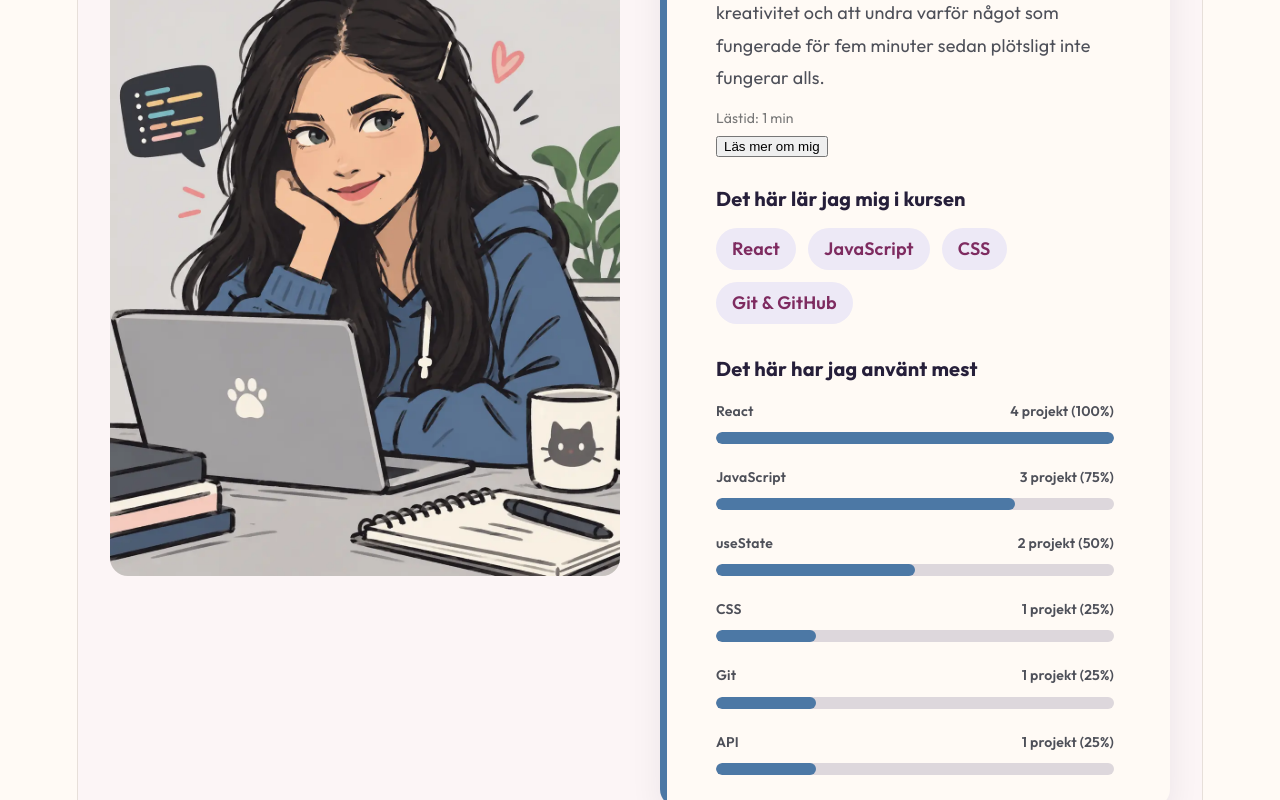
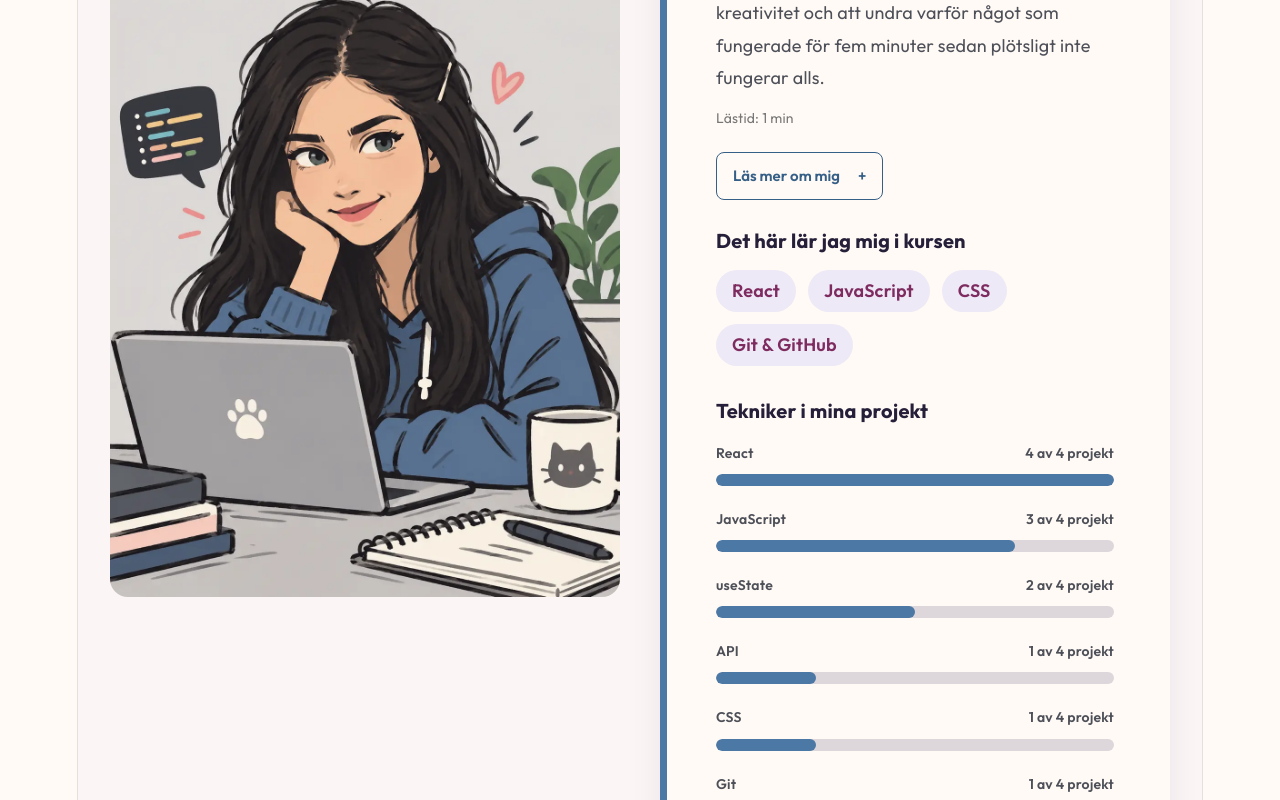
Before and after one commit to nataliedeleeuw/min-sida-experiment, a React (Vite) app: page /om-mig in a window 1280 px wide. Shown: the part 460-1260 px from the top of the page. Built offline with nearby package versions, Linux system fonts and the light colour scheme.

Commit message:
https://github.com/nataliedeleeuw/min-sida-experiment

```diff
--- /dev/null
+++ b/src/components/LasMer.css
@@ -0,0 +1,70 @@
+
+.las-mer {
+  margin-top: 20px;
+}
+
+.las-mer-knapp {
+  display: inline-flex;
+  align-items: center;
+  justify-content: space-between;
+  gap: 18px;
+
+  min-height: 44px;
+  padding: 10px 16px;
+
+  border: 1.5px solid #365F87;
+  border-radius: 8px;
+
+  background-color: transparent;
+  color: #365F87;
+
+  font: inherit;
+  font-size: 15px;
+  font-weight: 600;
+
+  cursor: pointer;
+  transition:
+    background-color 0.2s ease,
+    color 0.2s ease;
+}
+
+.las-mer-knapp:hover {
+  background-color: #E8EFF5;
+}
+
+.las-mer-knapp:focus-visible {
+  outline: 3px solid #4C78A5;
+  outline-offset: 3px;
+}
+
+.las-mer-innehall {
+  margin-top: 16px;
+  padding: 16px 20px;
+
+  border-left: 3px solid #E3B7B3;
+  border-radius: 0 8px 8px 0;
+
+  background-color: #F5F0F4;
+}
+
+/* Mörkerläge */
+
+.dark-mode .las-mer-knapp {
+  border-color: #86ACD0;
+  color: #D0E7FF;
+}
+
+.dark-mode .las-mer-knapp:hover {
+  background-color: #354B65;
+}
+
+.dark-mode .las-mer-innehall {
+  background-color: #30435C;
+  border-left-color: #E3B7B3;
+}
+
+@media (prefers-reduced-motion: reduce) {
+  .las-mer-knapp {
+    transition: none;
+  }
+}
--- a/src/components/LasMer.jsx
+++ b/src/components/LasMer.jsx
@@ -1,20 +1,40 @@
+
 import { useState } from "react";
+import "./LasMer.css";
 
 function LasMer() {
   const [visas, setVisas] = useState(false);
 
   return (
-    <div>
-      <button onClick={() => setVisas(!visas)}>
-        {visas ? "Visa mindre" : "Läs mer om mig"}
+    <div className="las-mer">
+      <button
+        type="button"
+        className="las-mer-knapp"
+        onClick={() => setVisas(!visas)}
+        aria-expanded={visas}
+        aria-controls="mer-om-mig"
+      >
+        <span>
+          {visas ? "Visa mindre" : "Läs mer om mig"}
+        </span>
+
+        <span aria-hidden="true">
+          {visas ? "−" : "+"}
+        </span>
       </button>
 
       {visas && (
-        <p>
-          Jag gillar att förstå hur saker fungerar, från människor
-          till kod. Programmering ger mig en ny plats att kombinera
-          min nyfikenhet med problemlösning och kreativitet.
-        </p>
+        <div
+          id="mer-om-mig"
+          className="las-mer-innehall"
+        >
+          <p>
+            Jag gillar att förstå hur saker fungerar,
+            från människor till kod. Programmering ger
+            mig en ny plats att kombinera min nyfikenhet
+            med problemlösning och kreativitet.
+          </p>
+        </div>
       )}
     </div>
   );
--- a/src/components/Statistik.jsx
+++ b/src/components/Statistik.jsx
@@ -3,42 +3,68 @@ import projektLista from "../Data/Projekt.json";
 import "./Statistik.css";
 
 function Statistik() {
-  const antal = projektLista.reduce((summa, projekt) => {
+  // Räkna bara projekt som inte är under planering.
+  const aktivaProjekt = projektLista.filter(
+    (projekt) =>
+      !projekt.teknik.includes("Under planering")
+  );
+
+  const antal = aktivaProjekt.reduce(
+    (summa, projekt) => {
       for (const teknik of projekt.teknik) {
         summa[teknik] = (summa[teknik] || 0) + 1;
       }
 
       return summa;
-  }, {});
+    },
+    {}
+  );
 
   const sorteradStatistik = Object.entries(antal).sort(
-    (a, b) => b[1] - a[1]
+    (a, b) =>
+      b[1] - a[1] ||
+      a[0].localeCompare(b[0], "sv")
   );
 
   return (
     <section className="statistik">
-      <h3>Det här har jag använt mest</h3>
+      <h3>Tekniker i mina projekt</h3>
 
       <div className="statistik-lista">
-        {sorteradStatistik.map(([teknik, antalProjekt]) => {
+        {sorteradStatistik.map(
+          ([teknik, antalProjekt]) => {
             const procent =
-            projektLista.length === 0
+              aktivaProjekt.length === 0
                 ? 0
                 : Math.round(
-                  (antalProjekt / projektLista.length) * 100
+                    (antalProjekt /
+                      aktivaProjekt.length) *
+                      100
                   );
 
             return (
-            <div className="statistik-rad" key={teknik}>
+              <div
+                className="statistik-rad"
+                key={teknik}
+              >
                 <div className="statistik-info">
                   <span>{teknik}</span>
 
                   <span>
-                  {antalProjekt} projekt ({procent}%)
+                    {antalProjekt} av{" "}
+                    {aktivaProjekt.length} projekt
                   </span>
                 </div>
 
-              <div className="statistik-stapel">
+                <div
+                  className="statistik-stapel"
+                  role="meter"
+                  aria-label={teknik}
+                  aria-valuemin={0}
+                  aria-valuemax={100}
+                  aria-valuenow={procent}
+                  aria-valuetext={`${antalProjekt} av ${aktivaProjekt.length} projekt`}
+                >
                   <div
                     className="statistik-fyllning"
                     style={{ width: `${procent}%` }}
@@ -46,7 +72,8 @@ function Statistik() {
                 </div>
               </div>
             );
-        })}
+          }
+        )}
       </div>
     </section>
   );
```
Lines whose indentation alone changed are shown as unchanged.
